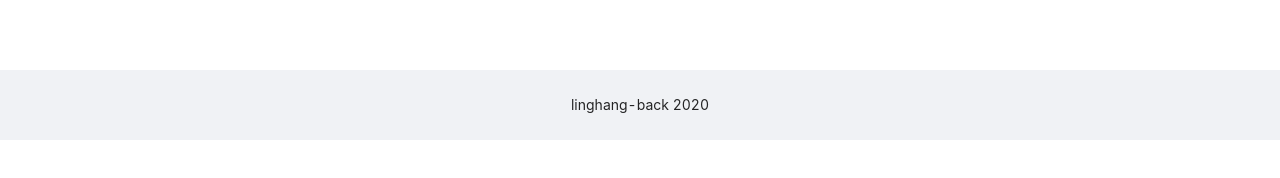
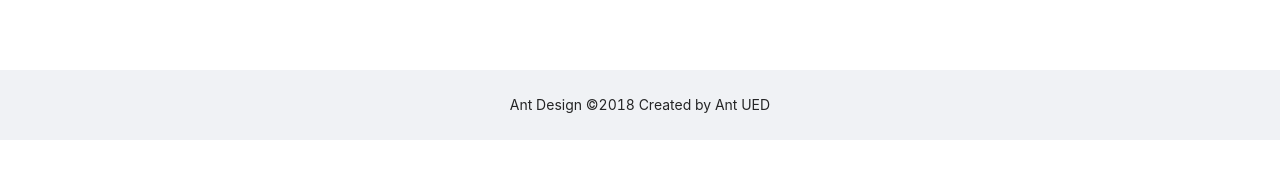
Before and after one commit to woshixty/Wiki, a Vue app in the folder web/: page / in a window 1280 px wide. Shown: the part 274-452 px from the top of the page. Built offline with nearby package versions, Linux system fonts and the light colour scheme.

Commit message:
烦死了

```diff
--- a/web/src/App.vue
+++ b/web/src/App.vue
@@ -81,9 +81,10 @@
       </a-layout-content>
     </a-layout>
     <a-layout-footer style="text-align: center">
-      linghang-back 2020
+      Ant Design ©2018 Created by Ant UED
     </a-layout-footer>
   </a-layout>
+
 </template>
 
 <style>
```
Also changed, not shown: web/.eslintrc.js, 1 other file (tests, documents, lock files or other folders).
